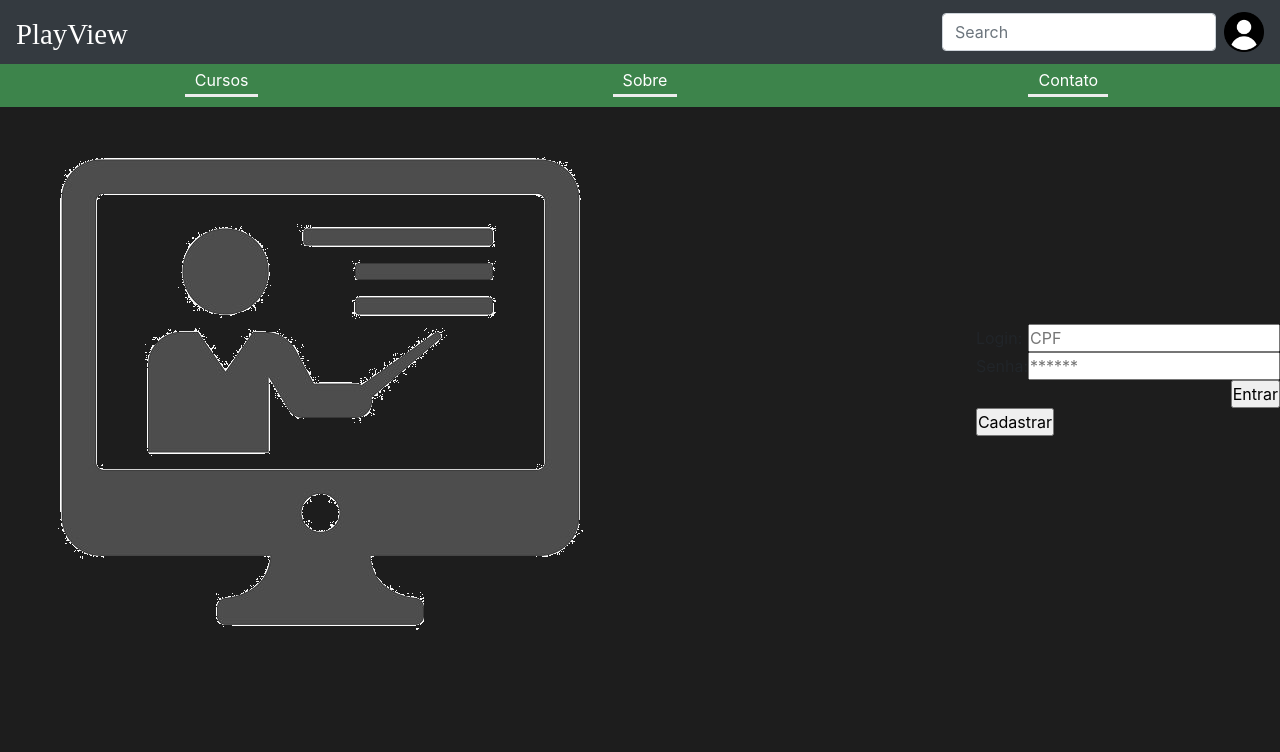
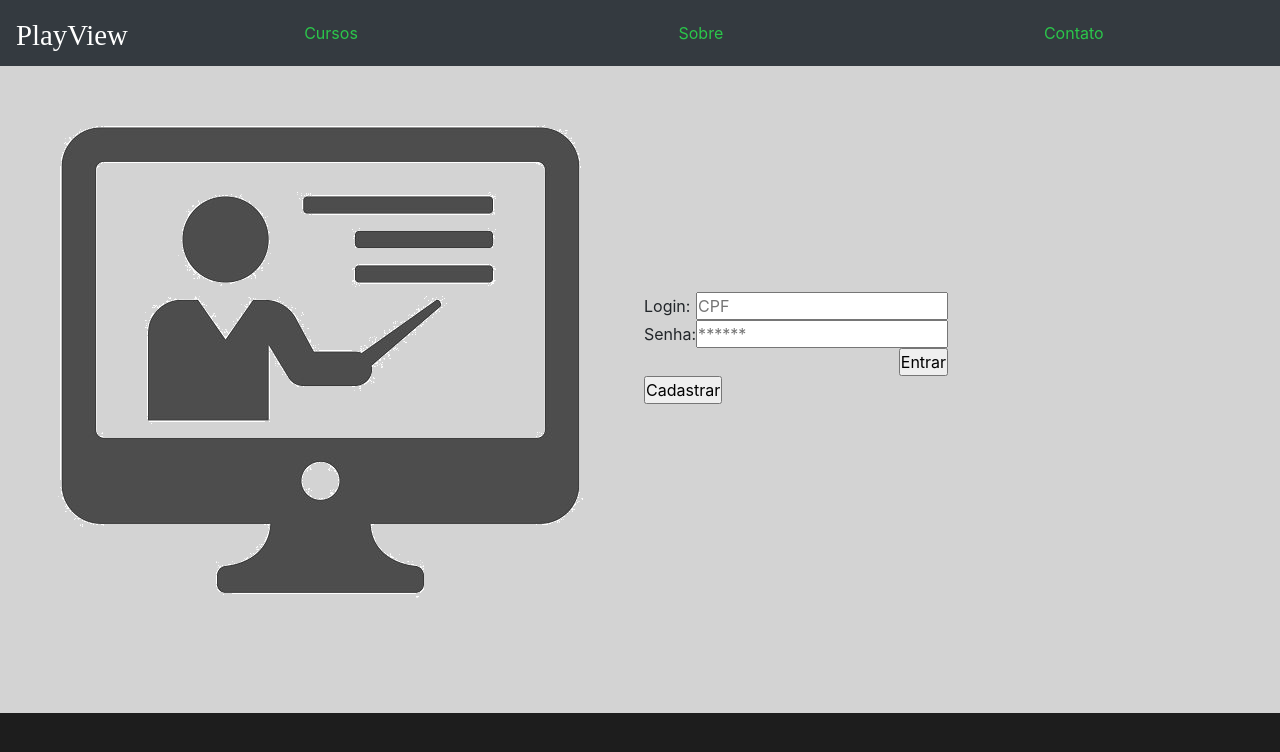
Before and after one commit to WillamsPinto/Estagio-3---PlayView, a PHP site: page /login.php in a window 1280 px wide. Shown: the top 752 px of the page. Run offline with PHP 8.4, Linux system fonts and the light colour scheme; some libraries are stand-ins or nearby versions.

Commit message:
Implementação do menu principal

```diff
--- a/css/style.css
+++ b/css/style.css
@@ -27,7 +27,6 @@ div#popupPerfil{
     box-shadow: 0px 0px 10px rgb(0, 0, 0.5);
     display: none;
     box-sizing: border-box;
-
 }
 
 div#popupPerfil ul{
@@ -35,50 +34,17 @@ div#popupPerfil ul{
 }
 
 #topo{
-    width: 100vw;
+    width: 100%;
     position: fixed;
     display: flex;
     z-index: 100;
 }
 
-#menu{
-    margin-top: 4rem;
-    width: 100vw;
-    position: fixed;
-    display: flex;
-    z-index: 100;
-    background-color: #3d844b;
-}
-#menu ul {
-    padding: 2px 0 10px 10px;
-    flex-grow: 1;
-    cursor: pointer;
-    transition: all .4s;
-    list-style:none;
-    text-align: center;
-    font-size: 100%;
-}
-
-#menu ul li { display: inline; }
-
-#menu ul li a {
-    padding: 2px 10px;
-    display: inline-block;
-
-    /* visual do link */
-    color: #fff;
-    text-decoration: none;
-    border-bottom:3px solid #EDEDED;
-    text-align: center;
-}
-
-#menu ul li a:hover {
-    background-color:rgba(255, 255, 255, .2);
-    border-bottom:3px solid #EA0000;
-}
 
 #conteudo{
-    padding-top: 7rem;
+    padding-top: 5rem;
+    background: #d3d3d3;
+    padding-bottom: 7%;
 }
 
 #textCenter{
@@ -88,6 +54,48 @@ div#popupPerfil ul{
     background:#ddd;
     border:1px solid black;
     box-shadow:3px 3px 0 black;
+}
+
+/*Menu Central*/
+#interna {
+    width: 100%;
+}
+
+ul.topnav {
+    list-style-type: none;
+    margin: 0;
+    padding: 0;
+    background-color:rgba(255, 255, 255, .2);
+}
+
+ul.topnav li {float: left;}
+
+ul.topnav li a {
+    display: block;
+    color: #2bc64a;
+    text-align: center;
+    padding: 13px 16px;
+    text-decoration: none;
+    font-size: 100%;
+}
+
+ul.topnav li a:hover:not(.active) {
+    background-color: #111;
+    border-bottom:3px solid #EA0000;
+    font-weight: bold;
+    color: #fff;
+}
+
+ul.topnav li a.active {
+    background-color: #111;
+    font-weight: 600;
+    color: #fff;}
+
+ul.topnav li.right {float: right;}
+
+@media screen and (max-width: 600px) {
+  ul.topnav li.right,
+  ul.topnav li {float: none;}
 }
 
 /*login*/
@@ -117,7 +125,7 @@ fieldset#login a{
 
 #img_login {
     align: center;
-    width: 100%;
+    width: 40%;
     max-height:300px;
     height: auto;
 }
--- a/login.php
+++ b/login.php
@@ -26,36 +26,25 @@
         <title>PlayView</title>
     </head>
     <body>
-    <header id="cabecalho">
+        <header >
+            <nav class="navbar navbar-expand-lg navbar-dark bg-dark" id="topo">
+                <a class="navbar-brand" href="index.html" style="font-family: bangers; font-size: 180%; padding-bottom:0px ;">
+                    PlayView
+                </a>
 
-        <nav class="navbar navbar-expand-lg navbar-dark bg-dark" id="topo">
-            <a class="navbar-brand" href="index.html" style="font-family: bangers; font-size: 180%; padding-bottom:0px ;">PlayView</a>
+                <button class="navbar-toggler" type="button" data-toggle="collapse" data-target="#navbarSupportedContent" aria-controls="navbarSupportedContent" aria-expanded="false" aria-label="Toggle navigation">
+                  <span class="navbar-toggler-icon"></span>
+                </button>
 
-            <button class="navbar-toggler" type="button" data-toggle="collapse" data-target="#navbarSupportedContent"
-                    aria-controls="navbarSupportedContent" aria-expanded="false" aria-label="Toggle navigation">
-                    <span class="navbar-toggler-icon"></span>
-            </button>
-
-            <div class="collapse navbar-collapse d-lg-flex justify-content-end" id="navbarSupportedContent">
-                <form class="form-inline my-2 my-lg-0">
-                    <input class="form-control mr-sm-2" type="search" placeholder="Search" aria-label="Search">
-                    <a href="login.php" aria-expanded="true" id="TLink1" href="#" onclick="togglePerfil('popupPerfil', 'TLink1')"><img src="img/icon/user-icon.png" style="width: 40px; height: 40px;" /></a>
-
-
-                </form>
-            </div>
-        </nav>
-        <div class="container-fluid" id="menu">
-            <ul  class="navbar-nav">
-                <div class="row">
-                    <li class="col-sm"><a href="cursos.html" style="color: white;">Cursos</a></li>
-                    <li class="col-sm"><a href="sobre.html" style="color: white;">Sobre</a></li>
-                    <li class="col-sm"><a href="#contato" style="color: white;">Contato </a></li>
+                <div class="collapse navbar-collapse" id="navbarSupportedContent">
+                    <ul id ='interna' class="topnav d-flex d-flex d-flex justify-content-around"  style = "background: #343a40" >
+                        <li ><a href="cursos.html">Cursos</a></li>
+                        <li ><a href="sobre.html">Sobre</a></li>
+                        <li ><a href="#contato">Contato </a></li>
+                    </ul>
                 </div>
-            </ul>
-        </div>
-
-    </header>
+            </nav>
+        </header>
 
         <div id="conteudo">
             <table align="center">
```
Also changed, not shown: cadastro.html (+13 -24 lines), cursos.html (+13 -24 lines), detalhescursos.html (+13 -24 lines), index.html (+14 -28 lines), sobre.html (+13 -26 lines), viewcurso.html (+13 -25 lines).
